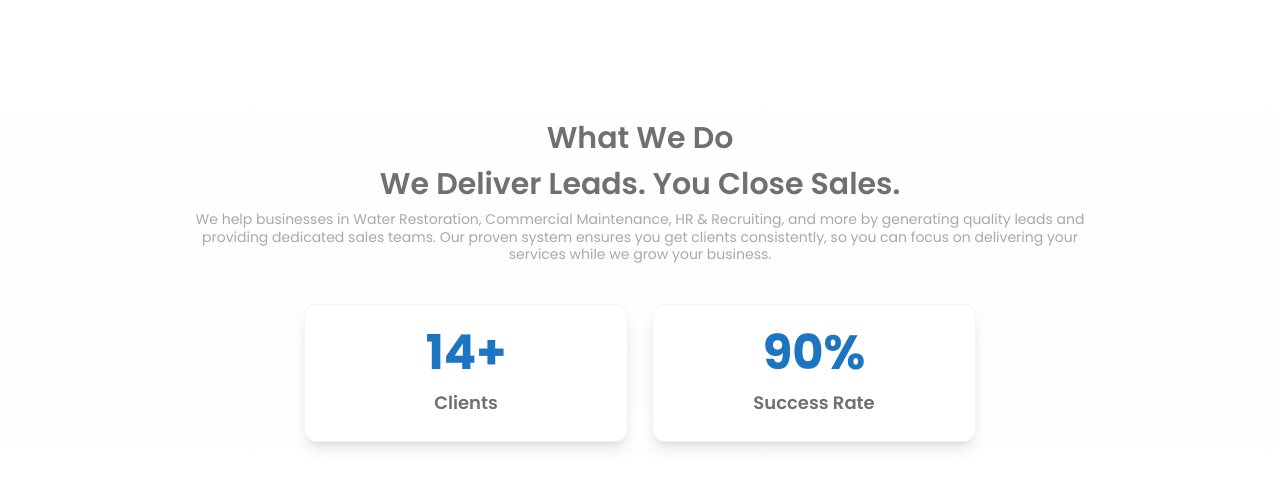
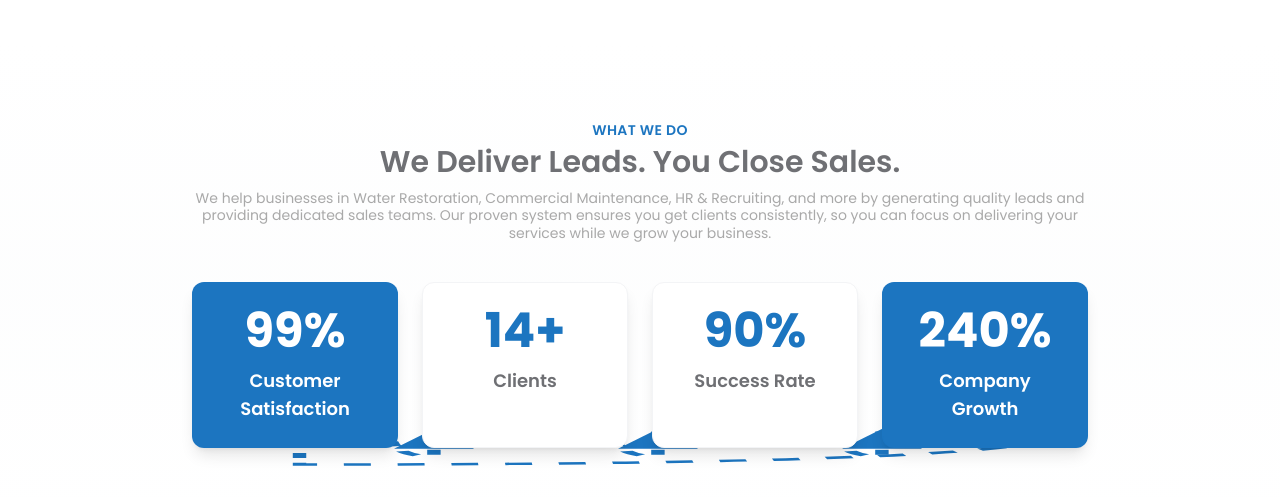
Before and after one commit to Sharmeen-Rauf/escabiz, a Next.js app: page / in a window 1280 px wide. Shown: the part 4400-4898 px from the top of the page. Built offline with nearby package versions, Linux system fonts and the light colour scheme.

Commit message:
Add customer satisfaction and company growth metrics to Home page: implement animated counters and enhance layout with dashed line arrows for improved visual representation of key performance indicators.

```diff
--- a/src/app/page.tsx
+++ b/src/app/page.tsx
@@ -8,8 +8,10 @@ import { useState, useEffect, useRef } from 'react';
 export default function Home() {
   const [activeCard, setActiveCard] = useState<number | null>(null);
   const [activeAccordion, setActiveAccordion] = useState<number | null>(null);
+  const [customerSatisfaction, setCustomerSatisfaction] = useState(0);
   const [clientsCount, setClientsCount] = useState(0);
   const [successRate, setSuccessRate] = useState(0);
+  const [companyGrowth, setCompanyGrowth] = useState(0);
   const [isMounted, setIsMounted] = useState(false);
   const countersRef = useRef<HTMLDivElement>(null);
   const [currentSlide, setCurrentSlide] = useState(0);
@@ -155,8 +157,10 @@ export default function Home() {
               }, 16);
             };
 
+            animateCount(99, setCustomerSatisfaction);
             animateCount(14, setClientsCount);
             animateCount(90, setSuccessRate);
+            animateCount(240, setCompanyGrowth);
             observer.disconnect();
           }
         });
@@ -1156,9 +1160,9 @@ export default function Home() {
         <section className="relative w-full bg-gradient-to-b from-white via-gray-50/30 to-white py-12 md:py-16 lg:py-20 overflow-hidden">
           <div className="relative z-10 w-full max-w-7xl mx-auto px-4 sm:px-6 lg:px-8">
             <div className="max-w-4xl mx-auto text-center mb-8 md:mb-10">
-              <h5 className="text-lg sm:text-xl md:text-2xl lg:text-3xl font-semibold text-[#6f7074] leading-tight mb-2 capitalize">
+              <p className="text-xs sm:text-xs md:text-sm font-semibold text-[#1c75c0] uppercase tracking-wide mb-1">
                 What We Do
-              </h5>
+              </p>
               <h5 className="text-lg sm:text-xl md:text-2xl lg:text-3xl font-semibold text-[#6f7074] leading-tight mb-2 capitalize">
                 We Deliver Leads. You Close Sales.
               </h5>
@@ -1167,19 +1171,85 @@ export default function Home() {
               </p>
             </div>
 
-            {/* Counters */}
-            <div ref={countersRef} className="grid grid-cols-1 md:grid-cols-2 gap-6 max-w-2xl mx-auto">
-              <div className="text-center bg-white rounded-xl p-6 border border-gray-100 shadow-lg hover:shadow-xl transition-all duration-300">
+            {/* Counters with Dashed Line Arrows */}
+            <div ref={countersRef} className="relative max-w-4xl mx-auto">
+              <div className="grid grid-cols-1 md:grid-cols-2 lg:grid-cols-4 gap-6 relative">
+                {/* Dashed Line Arrows - SVG Paths */}
+                <svg className="absolute inset-0 w-full h-full pointer-events-none hidden md:block" style={{ zIndex: 0, height: '100%', overflow: 'visible' }} viewBox="0 0 100 100" preserveAspectRatio="none">
+                  <defs>
+                    <marker id="arrowhead-counters" markerWidth="8" markerHeight="8" refX="7" refY="3" orient="auto">
+                      <polygon points="0 0, 8 3, 0 6" fill="#1c75c0" />
+                    </marker>
+                  </defs>
+                  {/* Arrow from Card 1 (bottom right ~22%) to Card 2 (bottom left ~27%) */}
+                  <path
+                    d="M 22 90 Q 22 105, 27 105 L 27 90"
+                    stroke="#1c75c0"
+                    strokeWidth="1.5"
+                    fill="none"
+                    strokeDasharray="3,3"
+                    markerEnd="url(#arrowhead-counters)"
+                  />
+                  {/* Arrow from Card 2 (bottom right ~47%) to Card 3 (bottom left ~52%) */}
+                  <path
+                    d="M 47 90 Q 47 105, 52 105 L 52 90"
+                    stroke="#1c75c0"
+                    strokeWidth="1.5"
+                    fill="none"
+                    strokeDasharray="3,3"
+                    markerEnd="url(#arrowhead-counters)"
+                  />
+                  {/* Arrow from Card 3 (bottom right ~72%) to Card 4 (bottom left ~77%) */}
+                  <path
+                    d="M 72 90 Q 72 105, 77 105 L 77 90"
+                    stroke="#1c75c0"
+                    strokeWidth="1.5"
+                    fill="none"
+                    strokeDasharray="3,3"
+                    markerEnd="url(#arrowhead-counters)"
+                  />
+                  {/* Arrow from Card 4 (bottom right ~97%) back to Card 1 (top left ~12%) - cyclical */}
+                  <path
+                    d="M 97 90 Q 97 110, 12 110 Q 12 110, 12 10"
+                    stroke="#1c75c0"
+                    strokeWidth="1.5"
+                    fill="none"
+                    strokeDasharray="3,3"
+                    markerEnd="url(#arrowhead-counters)"
+                  />
+                </svg>
+
+                {/* Card 1: Customer Satisfaction - Blue Background */}
+                <div className="relative z-10 text-center bg-[#1c75c0] rounded-xl p-6 border border-[#1c75c0]/20 shadow-lg hover:shadow-xl transition-all duration-300">
+                  <div className="text-4xl md:text-5xl font-bold text-white mb-3">
+                    {customerSatisfaction}%
+                  </div>
+                  <h5 className="text-base md:text-lg font-semibold text-white">Customer Satisfaction</h5>
+                </div>
+
+                {/* Card 2: Clients - White Background */}
+                <div className="relative z-10 text-center bg-white rounded-xl p-6 border border-gray-100 shadow-lg hover:shadow-xl transition-all duration-300">
                   <div className="text-4xl md:text-5xl font-bold text-[#1c75c0] mb-3">
                     {clientsCount}+
                   </div>
                   <h5 className="text-base md:text-lg font-semibold text-[#6f7074]">Clients</h5>
                 </div>
-              <div className="text-center bg-white rounded-xl p-6 border border-gray-100 shadow-lg hover:shadow-xl transition-all duration-300">
+
+                {/* Card 3: Success Rate - White Background */}
+                <div className="relative z-10 text-center bg-white rounded-xl p-6 border border-gray-100 shadow-lg hover:shadow-xl transition-all duration-300">
                   <div className="text-4xl md:text-5xl font-bold text-[#1c75c0] mb-3">
                     {successRate}%
                   </div>
                   <h5 className="text-base md:text-lg font-semibold text-[#6f7074]">Success Rate</h5>
+                </div>
+
+                {/* Card 4: Company Growth - Blue Background */}
+                <div className="relative z-10 text-center bg-[#1c75c0] rounded-xl p-6 border border-[#1c75c0]/20 shadow-lg hover:shadow-xl transition-all duration-300">
+                  <div className="text-4xl md:text-5xl font-bold text-white mb-3">
+                    {companyGrowth}%
+                  </div>
+                  <h5 className="text-base md:text-lg font-semibold text-white">Company Growth</h5>
+                </div>
               </div>
             </div>
           </div>
```
Lines whose indentation alone changed are shown as unchanged.
